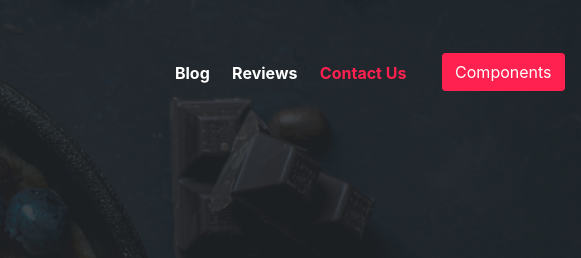
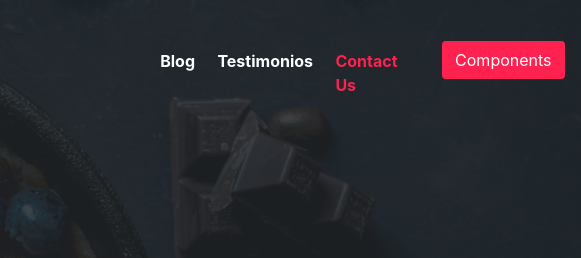
Before and after one commit to Camilo-Po/camiloescobar, a website: page index.html in a window 1280 px wide. Shown: the top 258 px of the page, 699-1280 px from the left. Drawn offline with Linux system fonts and the light colour scheme; some packages are replaced by stand-ins of ours.

Commit message:
Update index.html

```diff
--- a/index.html
+++ b/index.html
@@ -46,7 +46,7 @@
                     <a class="nav-link" href="#blog">Blog<span class="sr-only">(current)</span></a>
                 </li>
                 <li class="nav-item">
-                    <a class="nav-link" href="#testmonial">Reviews</a>
+                    <a class="nav-link" href="#testmonial">Testimonios</a>
                 </li>
                 <li class="nav-item">
                     <a class="nav-link" href="#contact">Contact Us</a>
```
